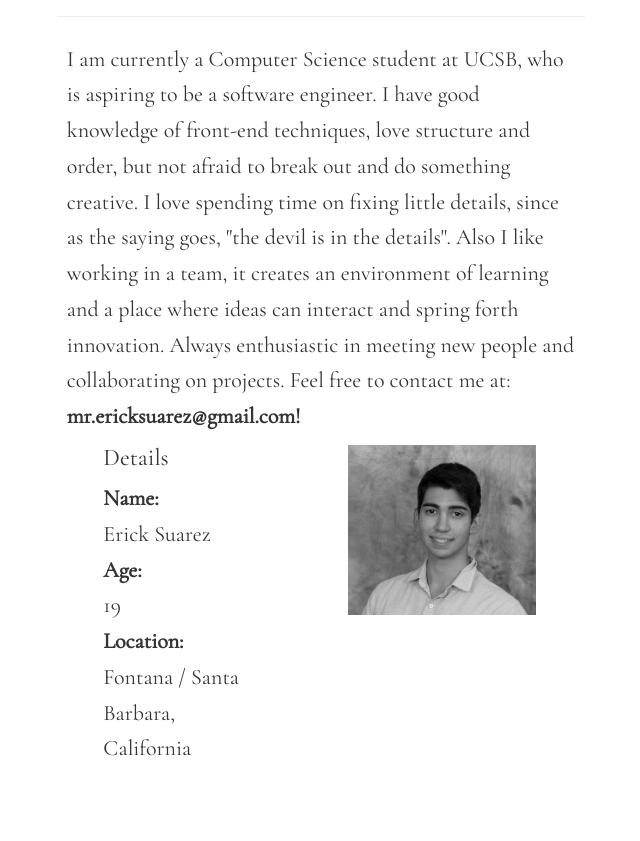
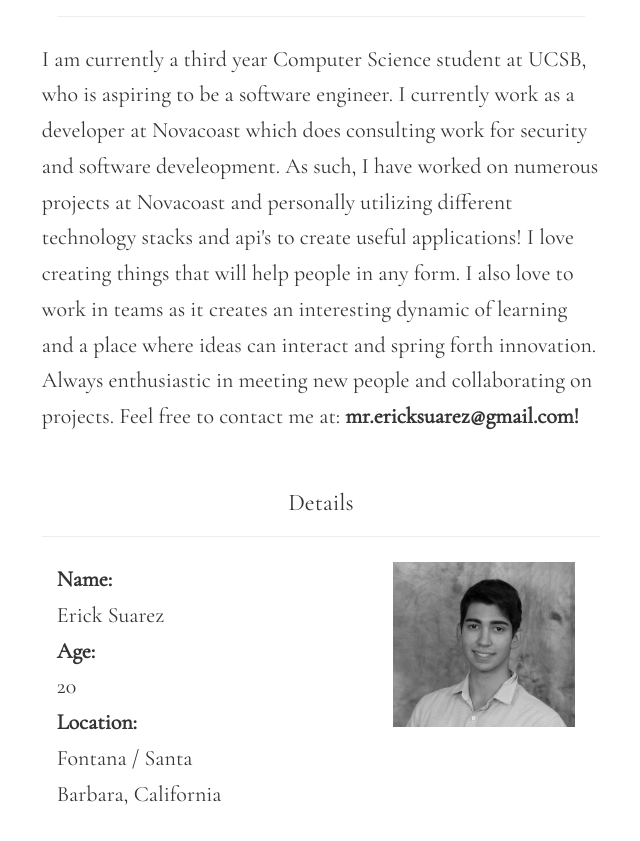
Before and after one commit to Erick-Suarez/Erick-Suarez.github.io, a plain HTML site: page index.html in a window 1280 px wide. Shown: the part 531-1372 px from the top of the page, without its empty margins (319-959 px from the left). Before the commit the page ends 1328 px from the top, so only its background shows below. Drawn offline with nearby package versions, Linux system fonts and the light colour scheme.

Commit message:
Update front page info

```diff
--- a/Style/css/Main.css
+++ b/Style/css/Main.css
@@ -165,8 +165,7 @@ img{
 
 }
 .row-paragraph{
-  margin-left: 10px;
-  margin-right: 10px;
+  margin-bottom: 20px;
 }
 
 #navbar-button {
--- a/index.html
+++ b/index.html
@@ -93,27 +93,35 @@
             </header>
 
             <div class="row row-paragraph">
-              <p> I am currently a Computer Science student at UCSB, who is aspiring to be a software engineer. I have good knowledge of front-end techniques, love structure and order, but not afraid to break out and do something creative. I love spending time
-                on fixing little details, since as the saying goes, "the devil is in the details". Also I like working in a team, it creates an environment of learning and a place where ideas can interact and spring forth innovation. Always enthusiastic in
-                meeting new people and collaborating on projects. Feel free to contact me at: <b>mr.ericksuarez@gmail.com!</b></p>
+              <p> I am currently a third year Computer Science student at UCSB, who is aspiring to
+                  be a software engineer. I currently work as a developer at Novacoast which does
+                  consulting work for security and software develeopment. As such, I have worked on
+                  numerous projects at Novacoast and personally utilizing different technology stacks
+                  and api's to create useful applications! I love creating things that will help people
+                  in any form. I also love to work in teams as it creates an interesting dynamic of learning
+                  and a place where ideas can interact and spring forth innovation. Always enthusiastic in
+                  meeting new people and collaborating on projects. Feel free to contact me at: <b>mr.ericksuarez@gmail.com!</b></p>
             </div>
 
             <div class="row">
-              <div class="col-xs-1"></div>
-              <div class="col-xs-4">
-                <h3>Details</h3>
+                <header class="content-header">
+                  <h3>Details</h3>
+                  <center>
+                    <hr>
+                  </center>
+                </header>
+              <div class="col-xs-5">
                 <p> <b>Name:</b><br>Erick Suarez<br>
-                  <b>Age:</b><br>19<br>
+                  <b>Age:</b><br>20<br>
                   <b>Location:</b><br>Fontana / Santa Barbara, California
                 </p>
               </div>
-              <div class="col-xs-1"></div>
-              <div class="col-xs-6" id="picture-row">
+              <div class="col-xs-2"></div>
+              <div class="col-xs-5" id="picture-row">
                 <img src="Style/art/me.jpg" id="profile-picture">
               </div>
             </div>
         </div>
-        <div class="col-xs-1"></div>
     </div>
     <!-- about -->
   </div>
```
